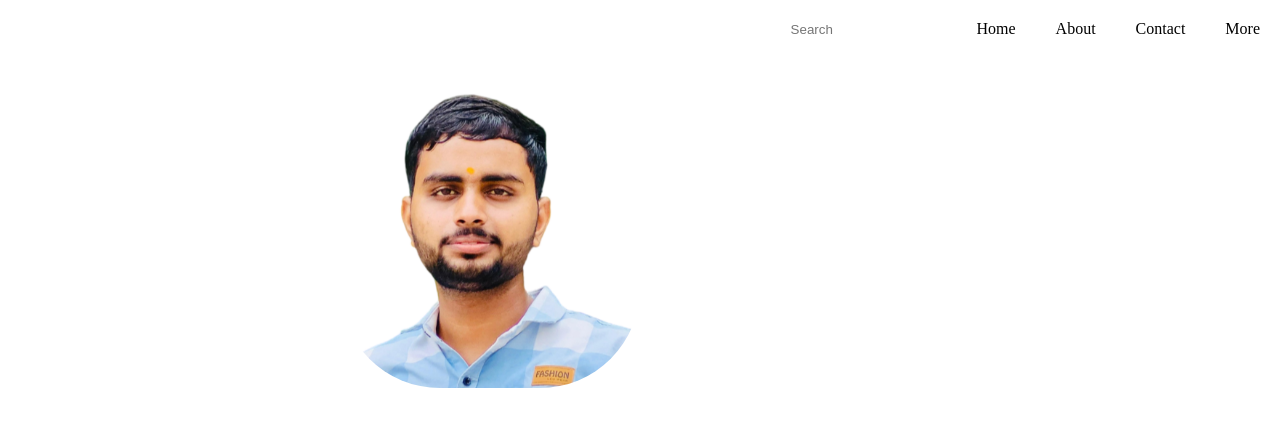
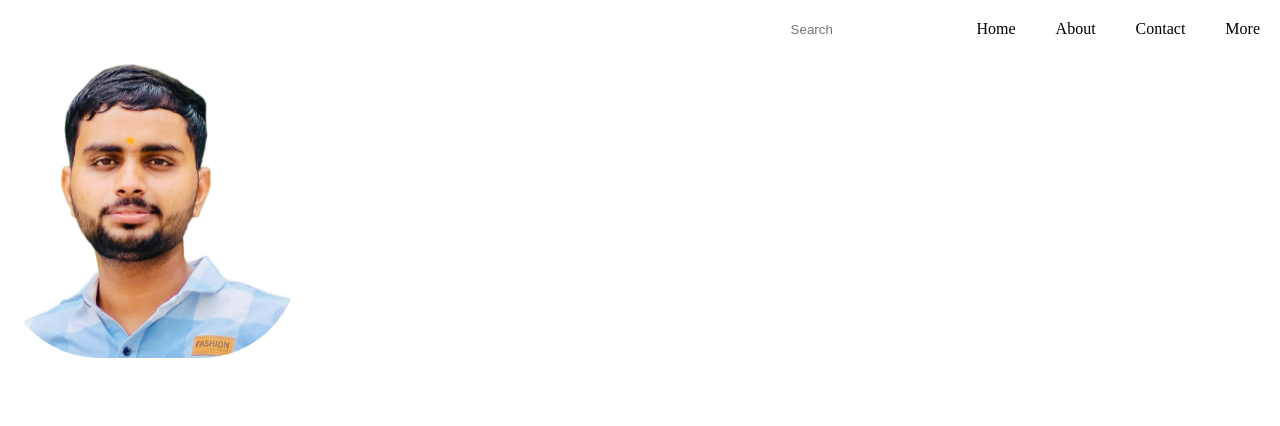
Before and after one commit to gopal8185/gopal8185.github.io, a plain HTML site: page Portfolio/index.html in a window 1280 px wide. Drawn offline with Linux system fonts and the light colour scheme.

Commit message:
Update style.css

```diff
--- a/Portfolio/style.css
+++ b/Portfolio/style.css
@@ -35,7 +35,7 @@ input {
 
 img {
     border-radius: 100px;
-    margin: 30px 0px 0px 340px;
+    /* margin: 30px 0px 0px 340px; */
 }
 
 img:hover {
```
